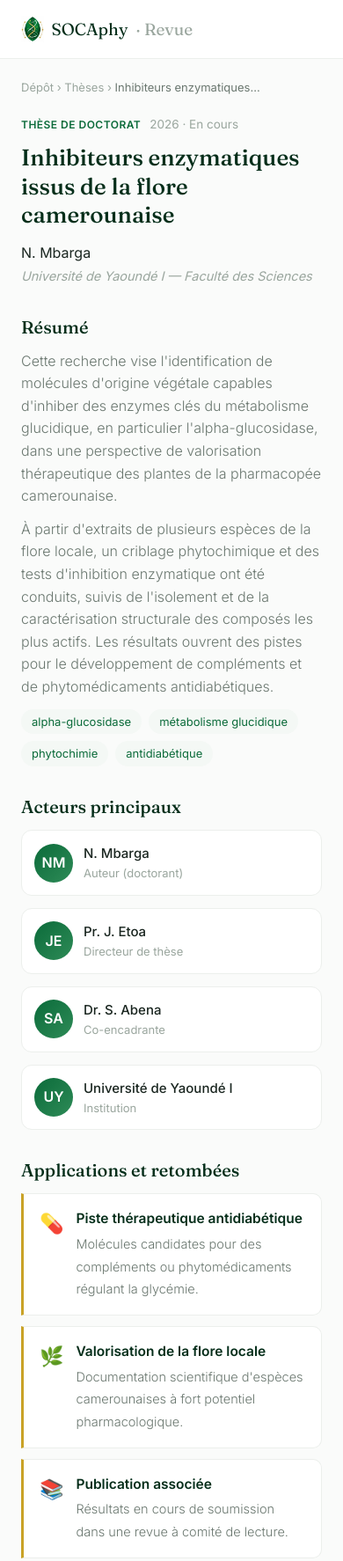
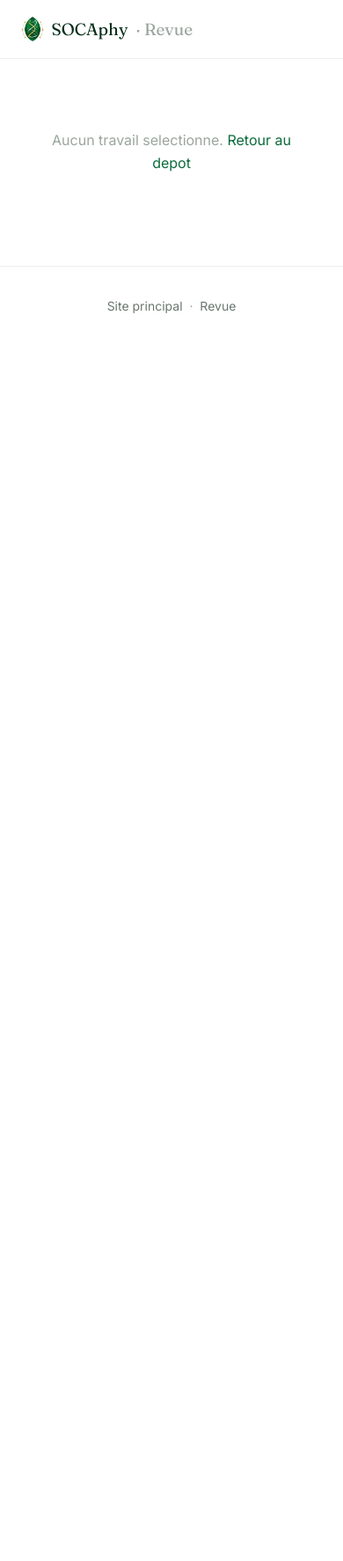
Before and after one commit to alexwamba89-beep/revue-socaphy, a plain HTML site: page revue-fiche.html in a window 390 px wide. Shown: the top 1774 px of the page at 88% size. After the commit the page ends 844 px from the top, so only its background shows below. Drawn offline with nearby package versions, Linux system fonts and the light colour scheme.

Commit message:
Update revue-fiche.html

```diff
--- a/revue-fiche.html
+++ b/revue-fiche.html
@@ -4,12 +4,13 @@
 <title>SOCAphy - Fiche du travail</title>
 <link rel="preconnect" href="https://fonts.googleapis.com"><link rel="preconnect" href="https://fonts.gstatic.com" crossorigin>
 <link href="https://fonts.googleapis.com/css2?family=Fraunces:opsz,wght@9..144,400;9..144,500;9..144,600&family=Inter:wght@300;400;500;600&display=swap" rel="stylesheet">
+<script src="https://cdn.jsdelivr.net/npm/@supabase/supabase-js@2"></script>
 <style>
 :root{--vert-900:#052E1A;--vert-800:#0A4A2A;--vert-700:#0B6B3A;--vert-500:#2E8B57;--vert-100:#DDEDE3;--vert-050:#F4F8F5;
 --or-700:#8A6E10;--or-500:#C9A227;--or-050:#FBF6E7;--encre:#1A2620;--gris-600:#6A776F;--gris-400:#9AA69E;--filet:#ECEFEC;--papier:#FFFFFF;--brume:#FAFBFA;
---titre:"Fraunces",Georgia,serif;--texte:"Inter",-apple-system,"Segoe UI",Roboto,Arial,sans-serif;--max:1000px;}
+--titre:"Fraunces",Georgia,serif;--texte:"Inter",-apple-system,"Segoe UI",Roboto,Arial,sans-serif;--max:1060px;}
 *{box-sizing:border-box;margin:0;padding:0}
-body{font-family:var(--texte);color:var(--encre);background:var(--brume);font-size:16px;line-height:1.6}
+body{font-family:var(--texte);color:var(--encre);background:var(--papier);font-size:16px;line-height:1.6}
 h1,h2,h3{font-family:var(--titre);font-weight:600;line-height:1.2}
 a{color:inherit;text-decoration:none}
 .wrap{max-width:var(--max);margin:0 auto;padding:0 24px}
@@ -18,105 +19,78 @@ a{color:inherit;text-decoration:none}
 .btn:hover{background:var(--vert-900)}
 .btn.creux{background:transparent;color:var(--vert-700);border:1px solid var(--filet)}
 .btn.creux:hover{background:var(--vert-050)}
-header{background:#fff;border-bottom:1px solid var(--filet)}
+header{border-bottom:1px solid var(--filet)}
 .nav{display:flex;align-items:center;justify-content:space-between;height:66px}
 .logo{font-family:var(--titre);font-size:19px;color:var(--vert-900);display:flex;align-items:center;gap:9px}
-.nav ul{display:flex;gap:24px;list-style:none;font-size:15px;color:var(--gris-600)}.nav ul a:hover{color:var(--vert-700)}
+.nav ul{display:flex;gap:22px;list-style:none;font-size:15px;color:var(--gris-600)}.nav ul a:hover{color:var(--vert-700)}
 @media(max-width:760px){.nav ul{display:none}}
-footer{border-top:1px solid var(--filet);padding:34px 0;color:var(--gris-400);font-size:14px;text-align:center;background:#fff;margin-top:24px}
+footer{border-top:1px solid var(--filet);padding:34px 0;color:var(--gris-400);font-size:14px;text-align:center;margin-top:24px}
 footer a{color:var(--gris-600)}footer a:hover{color:var(--vert-700)}
+.charge{padding:80px 24px;text-align:center;color:var(--gris-400)}
 
 .fil{font-size:13px;color:var(--gris-400);padding:22px 0 4px}.fil a:hover{color:var(--vert-700)}
 .corps{display:grid;grid-template-columns:1fr 300px;gap:40px;padding:14px 0 50px;align-items:start}
 @media(max-width:880px){.corps{grid-template-columns:1fr}}
-.type{font-size:12px;font-weight:600;letter-spacing:.04em;text-transform:uppercase}
-.type.these{color:var(--vert-700)}
+.type{font-size:12px;font-weight:600;letter-spacing:.04em;text-transform:uppercase;color:var(--vert-700)}
 .tete .an{color:var(--gris-400);font-size:13.5px;margin-left:10px}
-.tete h1{font-size:clamp(26px,3.6vw,36px);color:var(--vert-900);font-weight:500;margin:10px 0 14px;line-height:1.25}
-.tete .aut{font-size:16px;color:var(--encre)}
-.tete .inst{color:var(--gris-400);font-size:14.5px;font-style:italic;margin-top:2px}
-.bloc{margin-top:34px}
-.bloc h2{font-family:var(--titre);font-size:20px;color:var(--vert-900);margin-bottom:14px;font-weight:500}
+.tete h1{font-size:clamp(24px,3.4vw,34px);color:var(--vert-900);font-weight:500;margin:10px 0 12px;line-height:1.25}
+.tete .aut{font-size:16px}.tete .inst{color:var(--gris-400);font-size:14.5px;font-style:italic;margin-top:2px}
+.bloc{margin-top:32px}.bloc h2{font-family:var(--titre);font-size:20px;color:var(--vert-900);margin-bottom:14px;font-weight:500}
 .resume{color:var(--gris-600);font-weight:300;font-size:16px}
-.resume p{margin-bottom:12px}
-.mots{display:flex;gap:8px;flex-wrap:wrap;margin-top:8px}
-.mot{font-size:13px;color:var(--vert-700);background:var(--vert-050);padding:4px 12px;border-radius:999px}
-/* Acteurs */
+.mots{display:flex;gap:8px;flex-wrap:wrap;margin-top:8px}.mot{font-size:13px;color:var(--vert-700);background:var(--vert-050);padding:4px 12px;border-radius:999px}
 .acteurs{display:grid;grid-template-columns:repeat(auto-fill,minmax(210px,1fr));gap:14px}
-.acteur{display:flex;gap:12px;align-items:center;border:1px solid var(--filet);border-radius:12px;padding:14px;background:#fff}
+.acteur{display:flex;gap:12px;align-items:center;border:1px solid var(--filet);border-radius:12px;padding:14px}
 .ava{width:44px;height:44px;border-radius:50%;background:linear-gradient(135deg,var(--vert-700),var(--vert-500));color:#fff;display:flex;align-items:center;justify-content:center;font-weight:600;flex-shrink:0}
 .acteur .n{font-size:15px;font-weight:500}.acteur .r{font-size:13px;color:var(--gris-400)}
-/* Applications */
-.apps{display:grid;gap:12px}
-.app{display:flex;gap:14px;border:1px solid var(--filet);border-left:3px solid var(--or-500);border-radius:0 10px 10px 0;padding:16px 18px;background:#fff}
-.app .ic{font-size:22px}
-.app b{display:block;font-size:15.5px;color:var(--vert-900);font-family:var(--texte);font-weight:600;margin-bottom:3px}
-.app span{color:var(--gris-600);font-size:14.5px;font-weight:300}
-/* Sidebar */
-.side{position:sticky;top:20px;border:1px solid var(--filet);border-radius:16px;padding:22px;background:#fff}
-.side .btn{margin-bottom:10px}
-.side ul{list-style:none;margin-top:16px;border-top:1px solid var(--filet);padding-top:16px;display:grid;gap:11px}
+.side{position:sticky;top:20px;border:1px solid var(--filet);border-radius:16px;padding:22px}
+.side .btn{margin-bottom:10px}.side ul{list-style:none;margin-top:14px;border-top:1px solid var(--filet);padding-top:14px;display:grid;gap:11px}
 .side li{display:flex;justify-content:space-between;font-size:14px;color:var(--gris-600)}.side li b{color:var(--encre);font-weight:500}
-.side .cite{margin-top:16px;border-top:1px solid var(--filet);padding-top:14px;font-size:12.5px;color:var(--gris-400);font-weight:300;font-style:italic}
+.side .cite{margin-top:14px;border-top:1px solid var(--filet);padding-top:12px;font-size:12.5px;color:var(--gris-400);font-style:italic}
 </style></head><body>
+
 <header><div class="wrap nav">
   <a class="logo" href="index.html"><img src="socaphy-logo.png" class="mklogo" alt=""> SOCAphy <span style="color:var(--gris-400);font-weight:400">&middot; Revue</span></a>
   <ul><li><a href="index.html">Dépôt</a></li><li><a href="revue-soumettre.html">Soumettre</a></li><li><a href="https://socaphy.org">Site principal</a></li></ul>
 </div></header>
-<div class="wrap">
-  <div class="fil"><a href="index.html">Dépôt</a> &rsaquo; Thèses &rsaquo; <span style="color:var(--gris-600)">Inhibiteurs enzymatiques…</span></div>
-  <div class="corps">
-    <article>
-      <div class="tete">
-        <span class="type these">Thèse de doctorat</span><span class="an">2026 · En cours</span>
-        <h1>Inhibiteurs enzymatiques issus de la flore camerounaise</h1>
-        <div class="aut">N. Mbarga</div>
-        <div class="inst">Université de Yaoundé I — Faculté des Sciences</div>
-      </div>
 
-      <div class="bloc">
-        <h2>Résumé</h2>
-        <div class="resume">
-          <p>Cette recherche vise l'identification de molécules d'origine végétale capables d'inhiber des enzymes clés du métabolisme glucidique, en particulier l'alpha-glucosidase, dans une perspective de valorisation thérapeutique des plantes de la pharmacopée camerounaise.</p>
-          <p>À partir d'extraits de plusieurs espèces de la flore locale, un criblage phytochimique et des tests d'inhibition enzymatique ont été conduits, suivis de l'isolement et de la caractérisation structurale des composés les plus actifs. Les résultats ouvrent des pistes pour le développement de compléments et de phytomédicaments antidiabétiques.</p>
-        </div>
-        <div class="mots"><span class="mot">alpha-glucosidase</span><span class="mot">métabolisme glucidique</span><span class="mot">phytochimie</span><span class="mot">antidiabétique</span></div>
-      </div>
+<div class="wrap"><div id="vue"><div class="charge">Chargement…</div></div></div>
 
-      <div class="bloc">
-        <h2>Acteurs principaux</h2>
-        <div class="acteurs">
-          <div class="acteur"><div class="ava">NM</div><div><div class="n">N. Mbarga</div><div class="r">Auteur (doctorant)</div></div></div>
-          <div class="acteur"><div class="ava">JE</div><div><div class="n">Pr. J. Etoa</div><div class="r">Directeur de thèse</div></div></div>
-          <div class="acteur"><div class="ava">SA</div><div><div class="n">Dr. S. Abena</div><div class="r">Co-encadrante</div></div></div>
-          <div class="acteur"><div class="ava">UY</div><div><div class="n">Université de Yaoundé I</div><div class="r">Institution</div></div></div>
-        </div>
-      </div>
+<footer><div class="wrap"><a href="https://socaphy.org">Site principal</a> &nbsp;&middot;&nbsp; <a href="index.html">Revue</a></div></footer>
 
-      <div class="bloc">
-        <h2>Applications et retombées</h2>
-        <div class="apps">
-          <div class="app"><span class="ic">&#128138;</span><div><b>Piste thérapeutique antidiabétique</b><span>Molécules candidates pour des compléments ou phytomédicaments régulant la glycémie.</span></div></div>
-          <div class="app"><span class="ic">&#127807;</span><div><b>Valorisation de la flore locale</b><span>Documentation scientifique d'espèces camerounaises à fort potentiel pharmacologique.</span></div></div>
-          <div class="app"><span class="ic">&#128218;</span><div><b>Publication associée</b><span>Résultats en cours de soumission dans une revue à comité de lecture.</span></div></div>
-        </div>
-      </div>
-    </article>
-
-    <aside class="side">
-      <a href="revue-pdf.html" class="btn">&#128196; Voir le PDF</a>
-      <a href="#" class="btn creux">Télécharger</a>
-      <ul>
-        <li><span>Type</span><b>Thèse</b></li>
-        <li><span>Année</span><b>2026</b></li>
-        <li><span>Statut</span><b>En cours</b></li>
-        <li><span>Domaine</span><b>Phytochimie</b></li>
-        <li><span>Langue</span><b>Français</b></li>
-      </ul>
-      <div class="cite">Mbarga N. (2026). Inhibiteurs enzymatiques issus de la flore camerounaise. Université de Yaoundé I. SOCAphy.</div>
-    </aside>
-  </div>
-</div>
-
-<footer><div class="wrap"><a href="https://socaphy.org">Site principal</a> &nbsp;&middot;&nbsp; <a href="index.html">Revue</a> &nbsp;&middot;&nbsp; <a href="https://formation.socaphy.org">Formations</a><br><br>&copy; 2026 SOCAphy - template de démonstration</div></footer>
+<script>
+(function(){
+  const SB=window.supabase.createClient("https://sbcgnerfguafogdfqlxb.supabase.co","eyJhbGciOiJIUzI1NiIsInR5cCI6IkpXVCJ9.eyJpc3MiOiJzdXBhYmFzZSIsInJlZiI6InNiY2duZXJmZ3VhZm9nZGZxbHhiIiwicm9sZSI6ImFub24iLCJpYXQiOjE3ODU3OTM5MjAsImV4cCI6MjEwMTM2OTkyMH0.kRV-VnBX1sJuEHqCkMe0YCIz3JnixRJqGHYTrQCdIDg");
+  const echap=v=>(v==null?"":String(v)).replace(/[&<>"]/g,c=>({"&":"&amp;","<":"&lt;",">":"&gt;",'"':"&quot;"}[c]));
+  const TYPES={these:"These de doctorat",memoire:"Memoire de master",article:"Article scientifique",projet:"Projet"};
+  const id=new URLSearchParams(location.search).get("id");
+  const vue=document.getElementById("vue");
+  function initiales(n){var p=String(n||"").trim().split(/[\s.]+/).filter(Boolean);return ((p[0]||"")[0]||"")+((p[1]||"")[0]||"");}
+  if(!id){ vue.innerHTML='<div class="charge">Aucun travail selectionne. <a href="index.html" style="color:var(--vert-700)">Retour au depot</a></div>'; return; }
+  SB.from("travaux").select("*").eq("id",id).single().then(function(r){
+    if(r.error||!r.data){ vue.innerHTML='<div class="charge">Travail introuvable. <a href="index.html" style="color:var(--vert-700)">Retour au depot</a></div>'; return; }
+    var t=r.data;
+    var mots=(t.mots_cles||[]).map(m=>`<span class="mot">${echap(m)}</span>`).join("");
+    var acteurs=String(t.auteurs||"").split(",").map(a=>a.trim()).filter(Boolean).map(a=>`<div class="acteur"><div class="ava">${echap(initiales(a).toUpperCase())}</div><div><div class="n">${echap(a)}</div><div class="r">Auteur</div></div></div>`).join("");
+    if(t.directeur) acteurs+=`<div class="acteur"><div class="ava">${echap(initiales(t.directeur).toUpperCase())}</div><div><div class="n">${echap(t.directeur)}</div><div class="r">Directeur / encadrant</div></div></div>`;
+    if(t.institution) acteurs+=`<div class="acteur"><div class="ava">${echap(initiales(t.institution).toUpperCase())}</div><div><div class="n">${echap(t.institution)}</div><div class="r">Institution</div></div></div>`;
+    var pdf=t.pdf_url?`<a href="${echap(t.pdf_url)}" target="_blank" rel="noopener" class="btn">&#128196; Voir le PDF</a><a href="${echap(t.pdf_url)}" target="_blank" rel="noopener" class="btn creux">Telecharger</a>`:'<div style="color:var(--gris-400);font-size:14px">PDF non disponible</div>';
+    vue.innerHTML=`
+      <div class="fil"><a href="index.html">Dépôt</a> &rsaquo; <span style="color:var(--gris-600)">${echap(t.titre)}</span></div>
+      <div class="corps">
+        <article>
+          <div class="tete"><span class="type">${echap(TYPES[t.type]||"Travail")}</span><span class="an">${echap(t.annee)}</span>
+            <h1>${echap(t.titre)}</h1><div class="aut">${echap(t.auteurs)}</div><div class="inst">${echap(t.institution)}</div></div>
+          <div class="bloc"><h2>Résumé</h2><p class="resume">${echap(t.resume)}</p><div class="mots">${mots}</div></div>
+          <div class="bloc"><h2>Acteurs principaux</h2><div class="acteurs">${acteurs||"<p>-</p>"}</div></div>
+        </article>
+        <aside class="side">
+          ${pdf}
+          <ul><li><span>Type</span><b>${echap(TYPES[t.type]||"-")}</b></li><li><span>Année</span><b>${echap(t.annee)}</b></li><li><span>Domaine</span><b>${echap(t.domaine||"-")}</b></li><li><span>Langue</span><b>Français</b></li></ul>
+          <div class="cite">${echap(t.auteurs)} (${echap(t.annee)}). ${echap(t.titre)}. ${echap(t.institution)}. SOCAphy.</div>
+        </aside>
+      </div>`;
+    document.title="SOCAphy - "+(t.titre||"Fiche");
+  });
+})();
+</script>
 </body></html>
```
